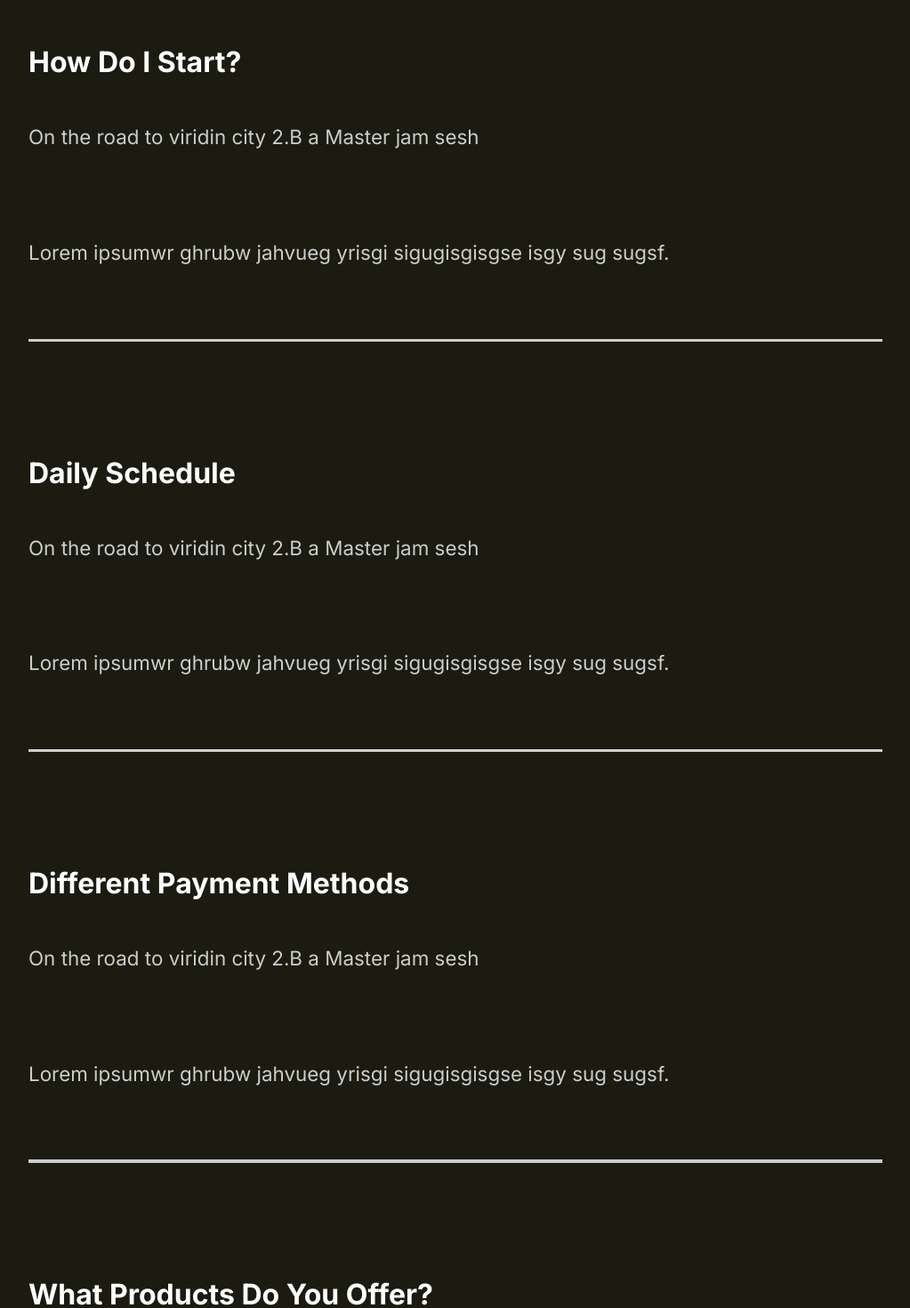
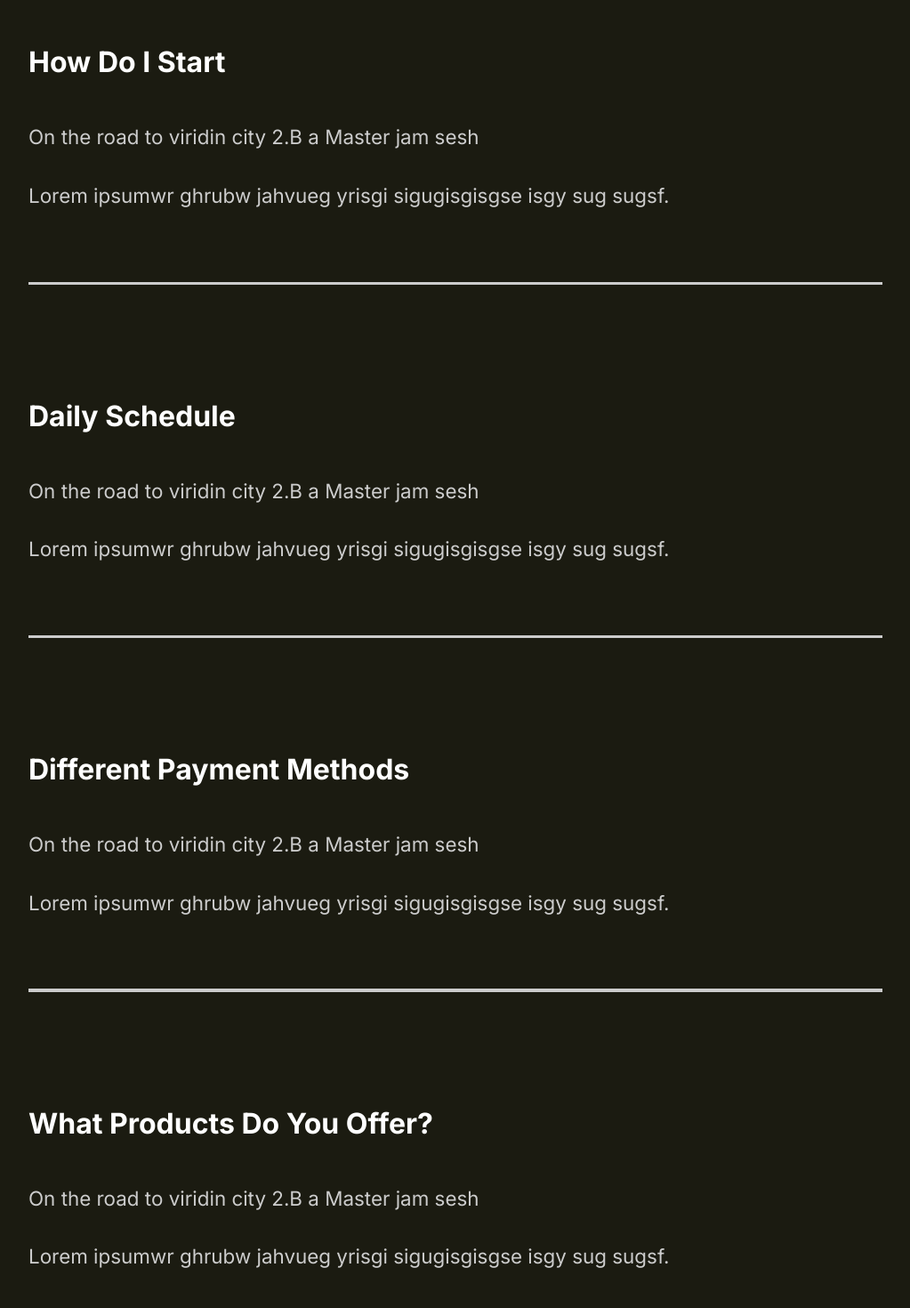
Before and after one commit to alyssaMoonStruck/react-capture, a React (Create React App) app: page / in a window 1280 px wide. Shown: the part 2200-3670 px from the top of the page at 89% size, without its empty margins (128-1151 px from the left). Built offline with nearby package versions, Linux system fonts and the light colour scheme.

Commit message:
.18 Adding Toggle

```diff
--- a/src/components/FaqSection.js
+++ b/src/components/FaqSection.js
@@ -1,50 +1,48 @@
 import React from 'react'
 import styled from 'styled-components'
 import { About } from '../styles'
+import Toggle from './Toggle'
+import { AnimateSharedLayout } from "framer-motion"
 
 
 const FaqSection = () => {
     return (
-
         <Faq>
-            <h2>Any Questions <span>FAQ</span></h2>
-            <div className="question">
-                <h4>How Do I Start?</h4>
+            <h2> Any Questions <span>FAQ</span> </h2>
+            <AnimateSharedLayout>
+                <Toggle title='How Do I Start'>
                     <div className="answer">
                         <p>On the road to viridin city 2.B a Master jam sesh</p>
                         <p>Lorem ipsumwr ghrubw jahvueg yrisgi sigugisgisgse
                             isgy sug sugsf.
                         </p>
                     </div>
-                <div className="faq-line"></div>
-            </div>
-            <div className="question">
-                <h4>Daily Schedule</h4>
-                <div className="answer">
-                    <p>On the road to viridin city 2.B a Master jam sesh</p>
-                    <p>Lorem ipsumwr ghrubw jahvueg yrisgi sigugisgisgse
-                        isgy sug sugsf.
-                    </p>
-                    <div className="faq-line"></div>
-                </div>
-            </div><div className="question">
-                <h4>Different Payment Methods</h4>
+                </Toggle>
+                <Toggle title='Daily Schedule'>
                     <div className="answer">
                         <p>On the road to viridin city 2.B a Master jam sesh</p>
                         <p>Lorem ipsumwr ghrubw jahvueg yrisgi sigugisgisgse
                             isgy sug sugsf.
                         </p>
                     </div>
-                <div className="faq-line"></div>
-            </div><div className="question">
-                <h4>What Products Do You Offer?</h4>
+                </Toggle>
+                <Toggle title='Different Payment Methods'>
                     <div className="answer">
                         <p>On the road to viridin city 2.B a Master jam sesh</p>
                         <p>Lorem ipsumwr ghrubw jahvueg yrisgi sigugisgisgse
                             isgy sug sugsf.
                         </p>
                     </div>
+                </Toggle>
+                <Toggle title='What Products Do You Offer?'>
+                    <div className="answer">
+                        <p>On the road to viridin city 2.B a Master jam sesh</p>
+                        <p>Lorem ipsumwr ghrubw jahvueg yrisgi sigugisgisgse
+                            isgy sug sugsf.
+                        </p>
                     </div>
+                </Toggle>
+            </AnimateSharedLayout>
         </Faq>
     )
 }
@@ -52,7 +50,7 @@
 const Faq = styled(About)`
     display: block;
     span{
-    display: block
+        display: block;
     }
     h2{
         padding-bottom: 2rem;
@@ -69,7 +67,7 @@
         cursor: pointer;
     }
     .answer{
-    padding: 2rem 0rem
+        padding: 2rem 0rem ;
         p {
             padding: 1rem 0rem;
         }
--- /dev/null
+++ b/src/components/Toggle.js
@@ -0,0 +1,16 @@
+import { motion } from 'framer-motion';
+import React, { useState } from 'react';
+
+
+const Toggle = ({ children, title }) => {
+    const [toggle , setToggle] = useState(true)
+    return(
+        <motion.div layout className='question' onClick={() => setToggle(!toggle)}>
+            <motion.h4 layout>{title}</motion.h4>
+            {toggle ? children : ""}
+            <div className="faq-line"></div>
+        </motion.div>
+    )
+}
+
+export default Toggle;
```
Also changed, not shown: 1 other file (tests, documents, lock files or other folders). Lines whose indentation alone changed are shown as unchanged.
